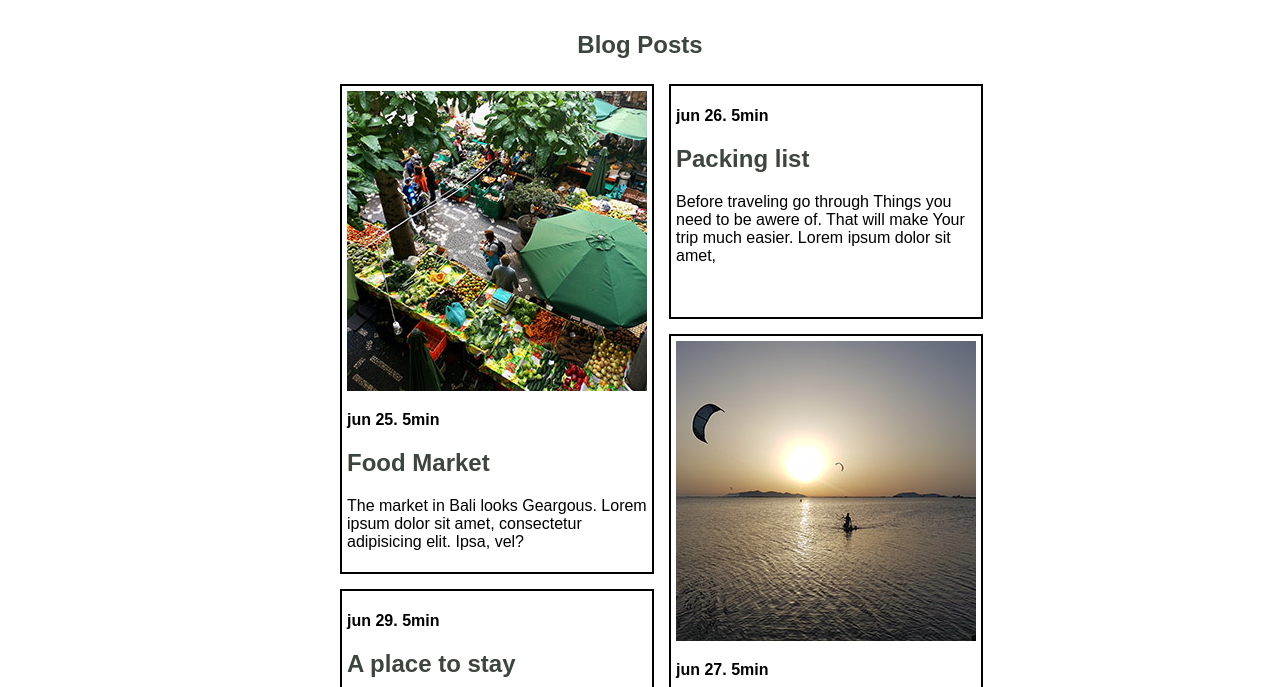
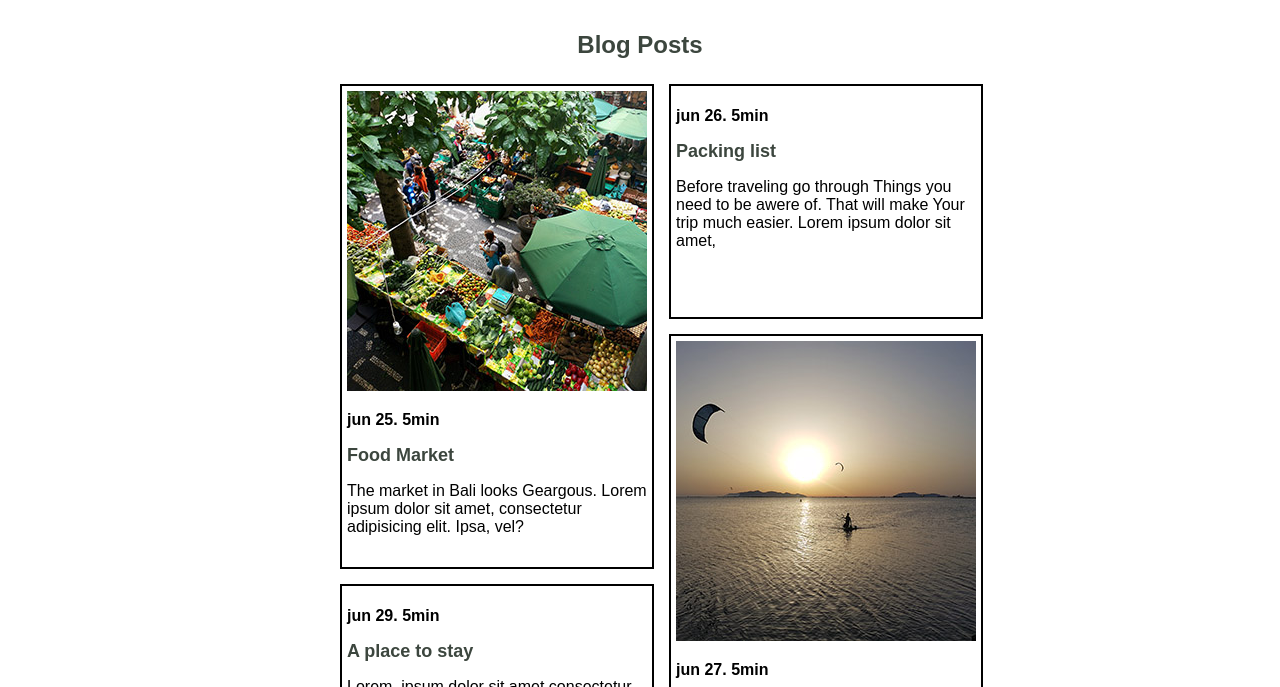
Before and after one commit to Noroff-FEU-Assignments/project-exam-1-EN1993, a plain HTML site: page blog.html in a window 1280 px wide. Shown: the part 113-800 px from the top of the page. Drawn offline with Linux system fonts and the light colour scheme; no server answers; a web font is replaced by a local one.

Commit message:
Update blog.css

```diff
--- a/css/blog.css
+++ b/css/blog.css
@@ -3,10 +3,15 @@ h3 {
   text-align: center;
 }
 
-h1,h2{
+h2 {
+  font-size: 18px;
+}
+
+h1,
+h2 {
   color: #3c463e;
 }
-h3{
+h3 {
   font-size: 26px;
 }
 .blog-post-container00 {
@@ -25,7 +30,6 @@ h3{
   width: 300px;
   padding: 5px;
 }
-
 
 .blog--posts-image {
   width: 300px;
```
